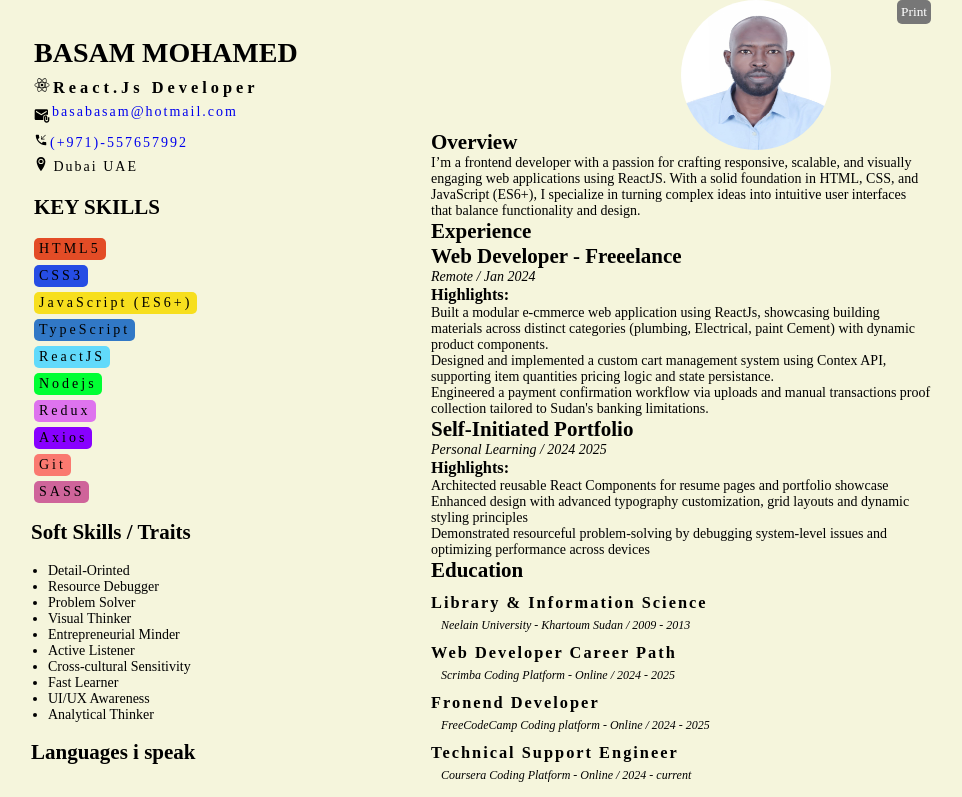
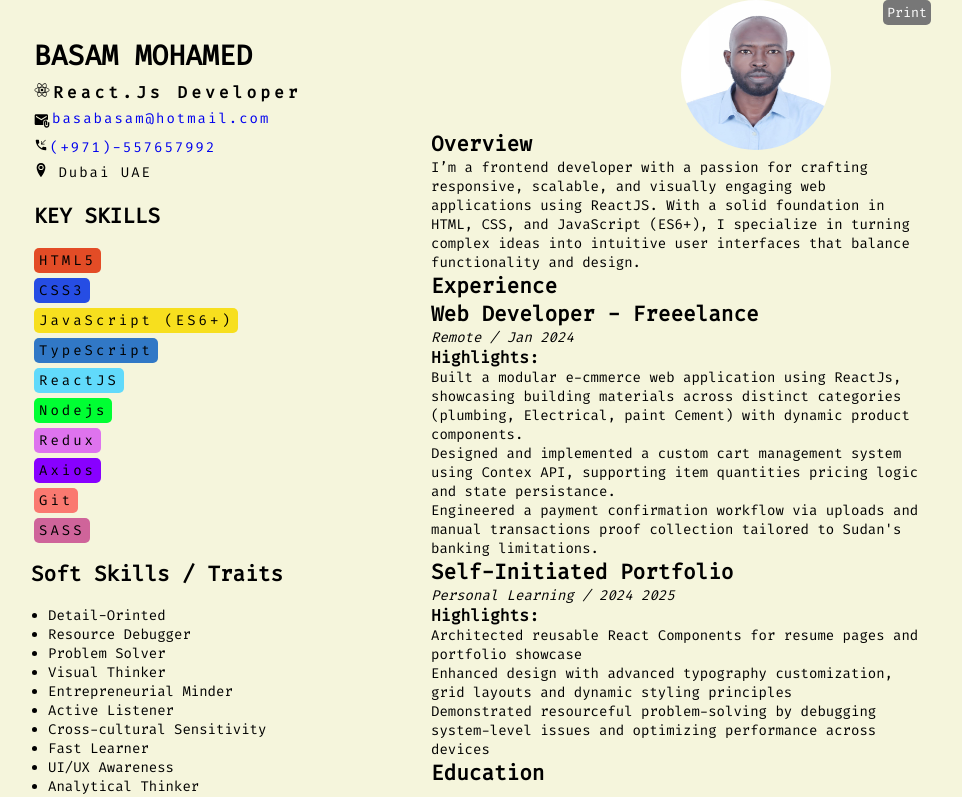
Before and after one commit to BasamLive/my-resume, a React (Vite) app: page / in a window 1280 px wide. Shown: the top 797 px of the page, without its empty margins (159-1121 px from the left). Built offline with nearby package versions, Linux system fonts and the light colour scheme.

Commit message:
font family to fira code

```diff
--- a/index.html
+++ b/index.html
@@ -2,7 +2,12 @@
 <html lang="en">
   <head>
     <meta charset="UTF-8" />
-    <link rel="icon" type="image/svg+xml" href="/vite.svg" />
+
+    <link
+      href="https://fonts.googleapis.com/css2?family=Fira+Code&display=swap"
+      rel="stylesheet"
+    />
+
     <meta name="viewport" content="width=device-width, initial-scale=1.0" />
     <title>Basam's Resume</title>
   </head>
--- a/src/App.css
+++ b/src/App.css
@@ -4,7 +4,7 @@
   box-sizing: border-box;
   font-size: 14px;
   /* font-family: "Inter", "Helvetica Neue", "Segoe UI", "Roboto", "sans-serif"; */
-  font-family: "fira code";
+  font-family: "Fira Code";
 }
 
 .container {
```
